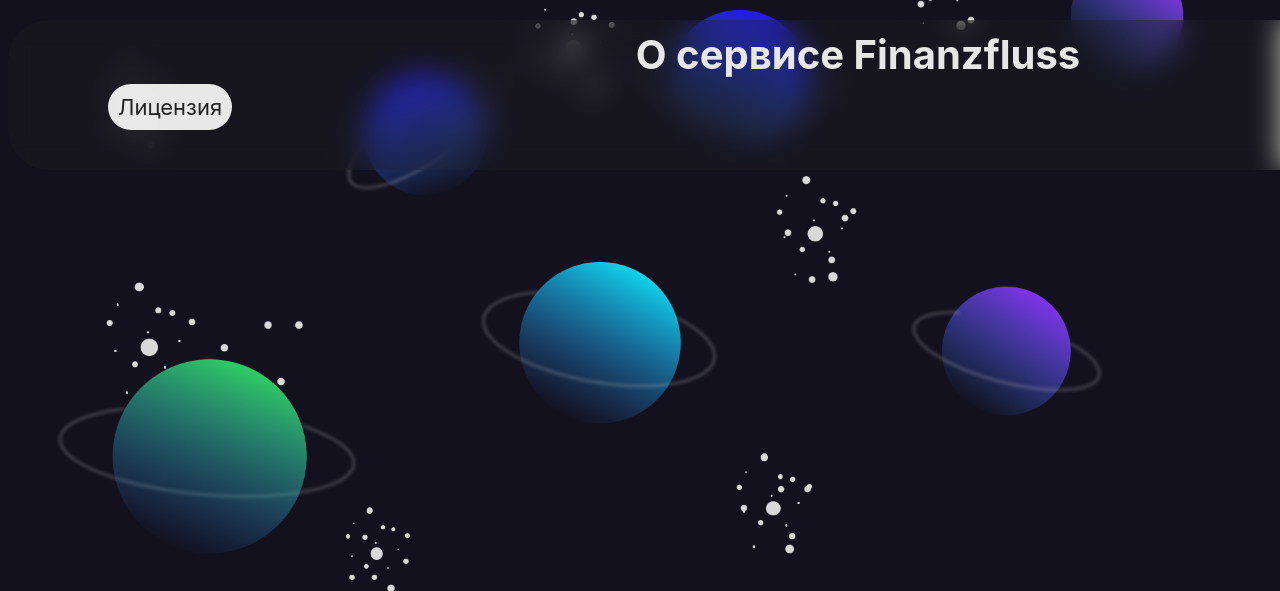
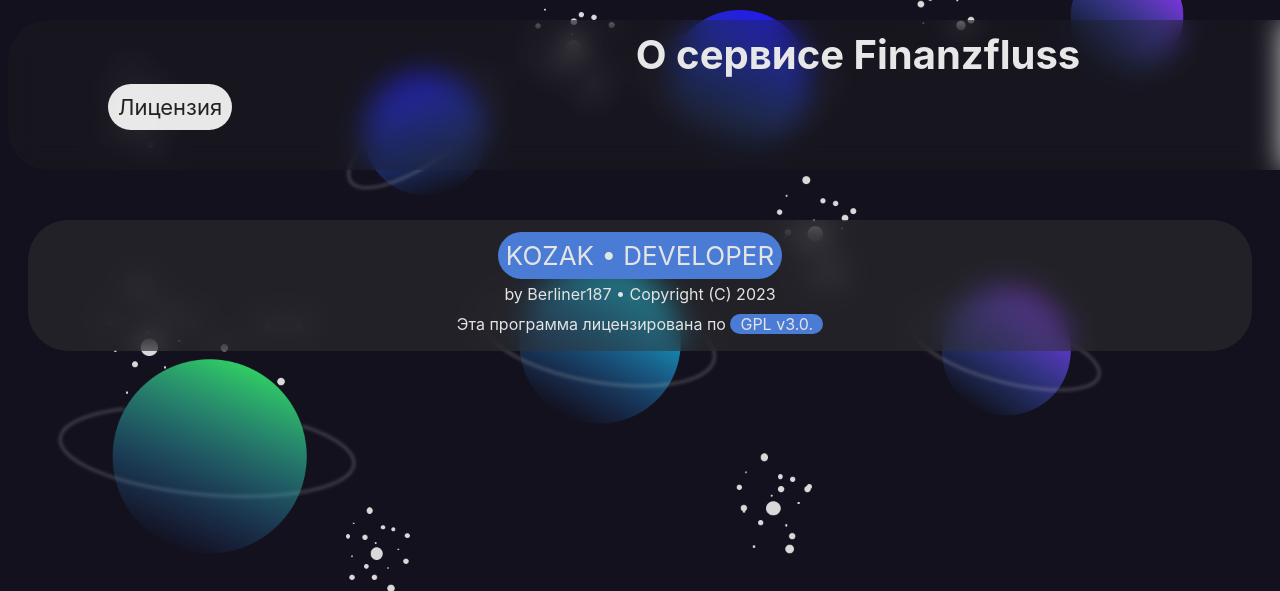
Before and after one commit to Berliner187/Finanzfluss, a Flask app: page /about in a window 1280 px wide; the page is wider, and only the part inside the window is pictured. Shown: the part 98-689 px from the top of that part. Run offline with Flask 2, Linux system fonts and the light colour scheme; some web fonts are replaced.

Commit message:
Небольшие исправления

```diff
--- a/bonds.py
+++ b/bonds.py
@@ -454,7 +454,7 @@
                 calendar_dict['date'] = array_hidden_data[i][2][1]
                 calendar_dict['name'] = bond.return_saved_bonds()[i][2]
                 calendar_dict['coupon'] = format_currency.get_format(
-                    bond.return_saved_bonds()[i][5] * bond.return_saved_bonds()[i][6])
+                    round(bond.return_saved_bonds()[i][5] * bond.return_saved_bonds()[i][6], 2))
 
                 calendar_array.append(calendar_dict)
                 calendar_dict = {}
--- a/main.py
+++ b/main.py
@@ -156,7 +156,7 @@
         data = parser.ResponseResultMOEX(item[1]).get_info()
         ### Костыль
         # Форматирование суммы купона
-        data[3][1] = f'{bond.format_number(float(data[3][1]))} ₽'
+        data[3][1] = bonds.FormatNumber('cur').get_format(float(data[3][1]))
         array_hidden_data.append(data)
 
     return render_template(
@@ -175,7 +175,7 @@
     try:
         RequestProcessingInDataBase.delete_record(bond_id)
         return redirect("/assets/bonds")
-    except:
+    except Exception as e:
         split_error = "Ошибка при удалении: Не удалось удалить облигацию из базы данных."
         return render_template('error.html', error_code=split_error[0], error_text=split_error[1])
 
--- a/parser.py
+++ b/parser.py
@@ -66,11 +66,7 @@
                 element = element.replace('<b>', '')
             elif '</b>' in element:
                 element = element.replace('</b>', '')
-            # print(element)
-            # print(' '.join(re.findall(r'>([^><]+)<', element)))
             return ' '.join(re.findall(r'>([^><]+)<', element))
-
-        tmp_saved_bond = {}
 
         def read_saved_data():
             # Возвращает все сохраненные бумаги
--- a/static/css/styles.css
+++ b/static/css/styles.css
@@ -78,6 +78,9 @@
 }
 .sidebar-container, .right-cards, footer {
     background-color: rgba(50, 50, 50, .5);
+}
+.sidebar-container, footer {
+    min-width: 1200px;
 }
 
 .entry, .underline-style {
@@ -906,11 +909,26 @@
     margin: 5px;
 }
 footer a {
-    color: #C165DD;
     transition: .2s;
+    padding-left: 10px;
+    padding-right: 10px;
+    background-color: #4A7CD6;
 }
 footer a:hover {
     opacity: .8;
+}
+
+
+.default-button {
+    font-size: 26px;
+    padding: 8px;
+    width: fit-content;
+    margin: 0 auto;
+    background-color: #4A7CD6;
+}
+.default-button:hover {
+    background-color: rgb(255, 255, 255, 0);
+    color: #fefefe;
 }
 
 
--- a/templates/about-bond.html
+++ b/templates/about-bond.html
@@ -76,9 +76,4 @@
     </div>
 </div>
 
-<footer>
-    <h2>by Berliner187</h2>
-    <p>Copyright (C) 2023</p>
-    <p>Эта программа лицензирована по <a target="_blank" href="https://github.com/Berliner187/Finanzfluss/blob/main/LICENSE">GPL v3.0.</a></p>
-</footer>
 {% endblock %}
--- a/templates/main.html
+++ b/templates/main.html
@@ -8,7 +8,7 @@
     <link type="image/png" href="{{ url_for('static', filename='img/icons/favicon.png') }}" rel="shortcut icon">
     <link type="text/css" href="{{ url_for('static', filename='css/styles.css') }}" rel="stylesheet" />
     <link type="text/css" href="{{ url_for('static', filename='css/const.css') }}" rel="stylesheet" />
-    <title>{{name_app}} - {{title}}</title>
+    <title>{{name_app}} • {{title}}</title>
 </head>
 {% endblock %}
 
@@ -25,5 +25,11 @@
 
     {% block content %} {% endblock %}
 
+    <footer>
+        <a href="https://berliner187.github.io/" target="_blank" class="default-button">KOZAK • DEVELOPER</a>
+        <p>by Berliner187 • Copyright (C) 2023</p>
+        <p>Эта программа лицензирована по <a target="_blank" href="https://github.com/Berliner187/Finanzfluss/blob/main/LICENSE">GPL v3.0.</a></p>
+    </footer>
+
 </body>
 </html>
```
Also changed, not shown: templates/bonds.html (+1 -11 lines).
